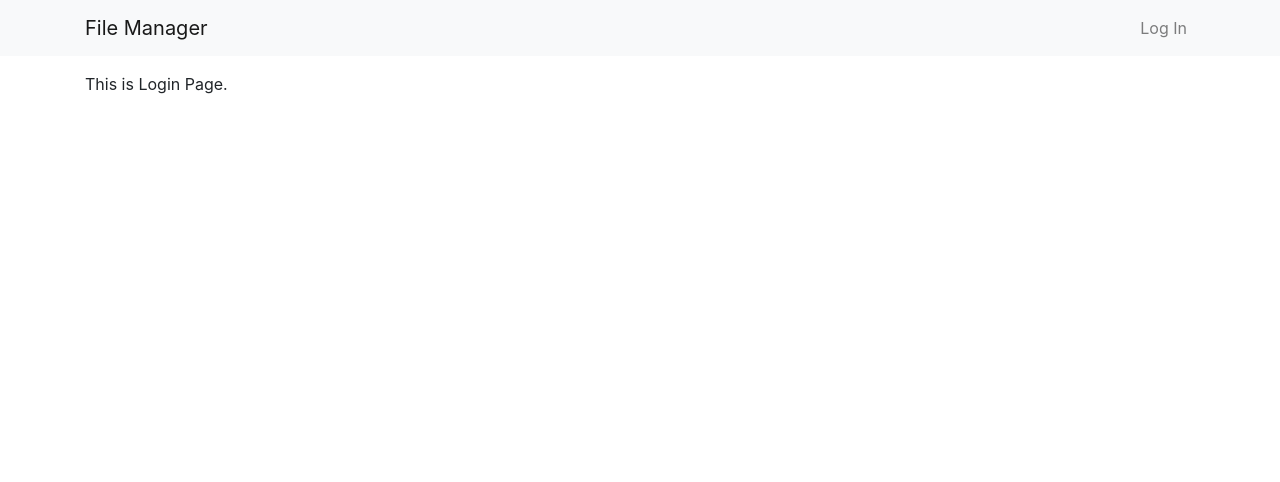
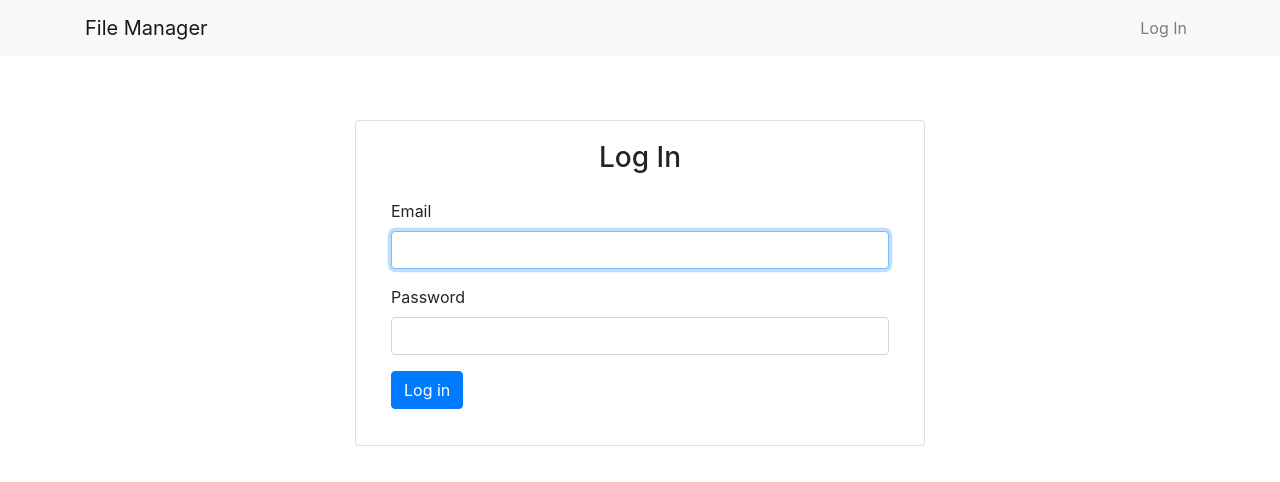
Before and after one commit to PalashBera/file_manager, a React (Create React App) app: page /login in a window 1280 px wide. Shown: the top 482 px of the page. Built offline with nearby package versions, Linux system fonts and the light colour scheme.

Commit message:
Adding login form to login page

```diff
--- /dev/null
+++ b/src/components/LoginForm/index.js
@@ -0,0 +1,66 @@
+import React, { useState } from 'react';
+import TextField from '../TextField';
+import SubmitButton from '../SubmitButton';
+import LoginFormValidator from '../../validators/LoginForm';
+
+const LoginForm = () => {
+  const [email, setEmail] = useState('');
+  const [password, setPassword] = useState('');
+  const [errors, setErrors] = useState({});
+  const [isLoading, setIsLoading] = useState(false);
+
+  const isValid = () => {
+    const { errors, isValid } = LoginFormValidator({email, password});
+    if (!isValid) setErrors(errors);
+    return isValid;
+  }
+
+  const onSubmit = (e) => {
+    e.preventDefault();
+
+    if (isValid()) {
+      setErrors({});
+      setIsLoading(true);
+      console.log('Login form has been submitted successfully.');
+    }
+  }
+
+  return (
+    <div>
+      <form>
+        <h3 className='text-center mb-4'>Log In</h3>
+
+        <TextField
+          error={errors.email}
+          label='Email'
+          onChange={e => setEmail(e.target.value)}
+          value={email}
+          fieldName='email'
+          type='email'
+          autoComplete='off'
+          id='login_email'
+          autoFocus={true}
+        />
+
+        <TextField
+          error={errors.password}
+          label='Password'
+          onChange={e => setPassword(e.target.value)}
+          value={password}
+          fieldName='password'
+          type='password'
+          autoComplete='off'
+          id='login_password'
+        />
+
+        <SubmitButton
+          value="Log in"
+          disabled={isLoading}
+          onClick={onSubmit}
+        />
+      </form>
+    </div>
+  );
+}
+
+export default LoginForm;
--- a/src/pages/LoginPage/index.js
+++ b/src/pages/LoginPage/index.js
@@ -1,8 +1,15 @@
 import React from 'react';
+import LoginForm from '../../components/LoginForm';
 
 function LoginPage() {
   return (
-    <div>This is Login Page.</div>
+    <div className='row justify-content-center'>
+      <div className='card col-sm-12 col-md-6 my-5'>
+        <div className='card-body'>
+          <LoginForm />
+        </div>
+      </div>
+    </div>
   );
 }
 
```
